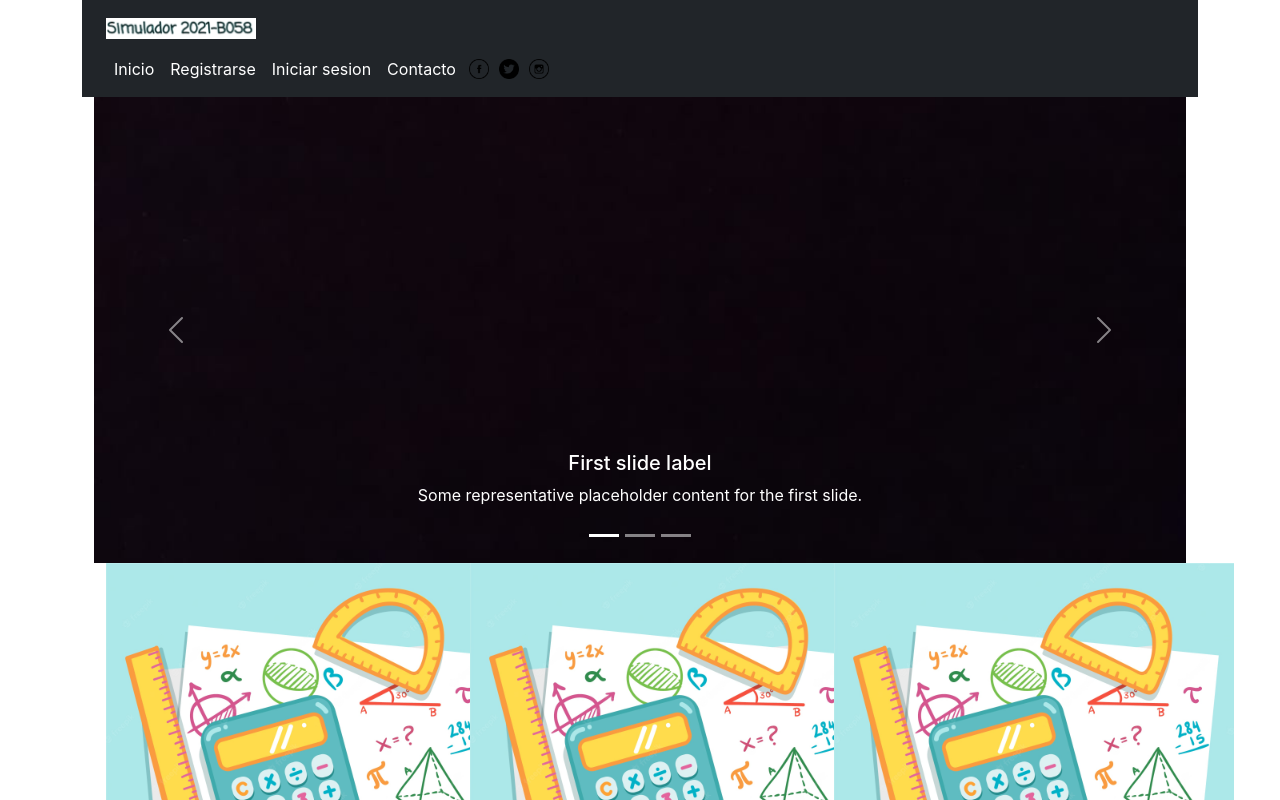
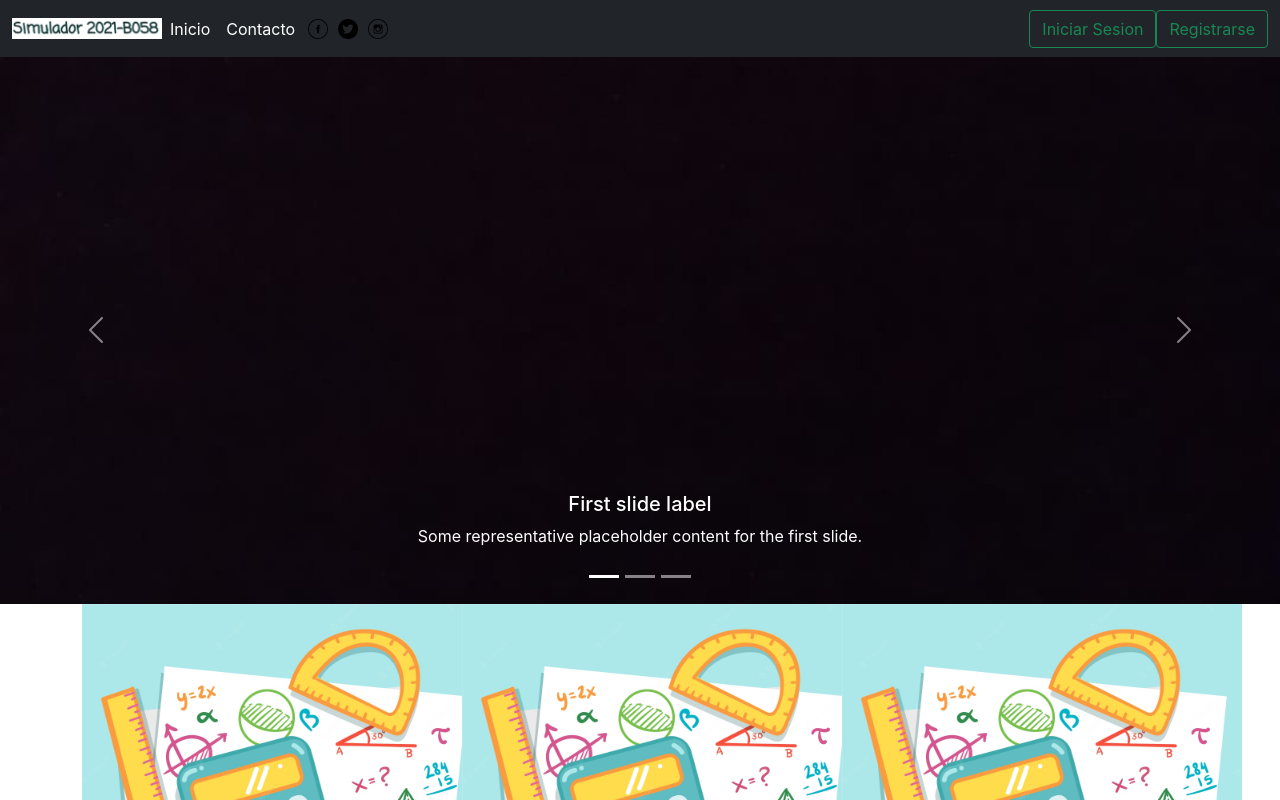
Before and after one commit to YaronDavid/TrabajoTerminal, a React (Create React App) app: page / in a window 1280 px wide. Shown: the top 800 px of the page. Built offline with nearby package versions, Linux system fonts and the light colour scheme.

Commit message:
"Act header y footer"
Se actualizo el header y se agrego el footer para una mejor presentación y se elimino un boton innecesario en el index

```diff
--- a/src/App.js
+++ b/src/App.js
@@ -3,11 +3,6 @@ import ListExercises from './components/ListExercises';
 import Index2 from './components/Index2';
 import UpdateExercise from './components/UpdateExercise';
 import React from "react";
-import {
-  BrowserRouter as Router,
-  Routes,
-  Route
-} from "react-router-dom";
 import NavBar from './components/NavBar';
 import CreateExercise from './components/CreateExercise';
 import OneExercise from './components/OneExercise';
@@ -15,6 +10,18 @@ import SolveExercise from './components/SolveExercise';
 import Login from './components/Login';
 import Home from './components/Home';
 import Registro from './components/Registro';
+import Header from './components/Header';
+import Footer from './components/Footer';
+import Grupo from './components/Grupo';
+import Temas from './components/Temas';
+import Sistemas from './components/Sistemas';
+import MyGroups from './components/MyGroups'
+import {
+  BrowserRouter as Router,
+  Routes,
+  Route
+} from "react-router-dom";
+
 
 
 
@@ -22,9 +29,7 @@ function App() {
   return (
     <div>
       <Router>
-        <div className='container'>
           <NavBar/>
-          <div className='container'>
           <Routes>
               <Route path='/' exact element = {<Index2/>}></Route>
               <Route path='/exercises' element = {<ListExercises/>}></Route>
@@ -35,9 +40,12 @@ function App() {
               <Route path='/login' element = {<Login/>}></Route>
               <Route path='/home' element = {<Home/>}></Route>
               <Route path='/registro' element = {<Registro/>}></Route>
+              <Route path='/grupo' element = {<Grupo/>}></Route>
+              <Route path='/temas' element = {<Temas/>}></Route>
+              <Route path='/sistemas' element = {<Sistemas/>}></Route>
+              <Route path='/myGroups' element = {<MyGroups/>}></Route>
             </Routes>
-          </div>
-        </div>
+
       </Router>
     </div>
   );
--- /dev/null
+++ b/src/components/Footer.js
@@ -0,0 +1,32 @@
+import { Link } from "react-router-dom";
+
+const Footer=()=>{
+    return(
+        <div className="footer">
+            <footer className="text-white py-4 bg-dark">
+  				<div className="container">
+					<nav className="row">
+						<ul className="col-12 col-md-4 list-unstyled">
+							<li className="font-weight-bold mb-2">© 2022 México. Todos los derechos reservados</li>
+						</ul>
+
+						<ul className="col-12 col-md-4 list-unstyled">
+							<li className="text-center">Simulador B058</li>
+						</ul>
+
+						<ul className="col-12 col-md-4 list-unstyled">
+							<li className="text-center mb-2" class='d-flex justify-content-between'>Síguenos
+								<i className="bi bi-facebook"/>
+								<i className="bi bi-twitter"/>
+								<i className="bi bi-instagram"/>
+							</li>
+						</ul>
+
+					</nav>
+  				</div>
+			</footer>
+        </div>
+    )
+}
+
+export default Footer;
--- a/src/components/Index2.js
+++ b/src/components/Index2.js
@@ -9,7 +9,6 @@ export default function Index2() {
         <>
             <Carrusel />
             <Banner />
-            <a className="btn btn-primary" href="./Login.js">Login</a>
         </>
     );
 }
--- a/src/components/NavBar.js
+++ b/src/components/NavBar.js
@@ -9,8 +9,7 @@ import UserServices from '../services/UserServices';
 
 export default function NavBar() {
 
-  let log='';
-  let cerrar='';
+  let sesion='';
   let grupos='';
 
   const[id,setId] = useState(null);
@@ -21,11 +20,11 @@ export default function NavBar() {
     if(id){
     UserServices.getUserById(id).then((res)=>{
       setTipo(res.data.tipo_usuario);
+      sessionStorage.setItem("tipo",tipo);
     }
 
     );
   }
-    console.log(tipo);
   });
 
   const closeSesion = () =>{
@@ -34,47 +33,37 @@ export default function NavBar() {
 
 
   if(!id){
-    log = <>
-            <li className="nav-item">
-              <a className="nav-link active" aria-current="page" href="registro">Registrarse</a>
-            </li>
-            <li className="nav-item">
-              <a className="nav-link active" aria-current="page" href="/login">Iniciar sesion</a>
-            </li>
-          </>
-    cerrar = <></>
-    grupos = <></>
+    sesion = <form className='d-flex'>
+    <a href='./login' className='btn btn-outline-success'>Iniciar Sesion</a>
+    <a href='./registro' className='btn btn-outline-success'>Registrarse</a>
+    </form>
+
+    grupos=<></>
   }else{
-    log = <></>
-    grupos =  <li className="nav-item">
-                <a className="nav-link active btn btn-close-session" aria-current="page" href="/myGroups">Mis grupos</a>
-              </li>
-    cerrar =  <li className="nav-item">
-                <a className="btn btn-close-session" aria-current="page" href="/" onClick={closeSesion}>Cerrar sesion</a>
+    grupos =  <>
+                <li className="nav-item">
+                  <a className="nav-link active" aria-current="page" href="/myGroups">Mis grupos</a>
+                </li>
+            </>
+    sesion =  <li className="d-flex">
+                <a className="btn btn-outline-warning" aria-current="page" href="/" onClick={closeSesion}>Cerrar sesion</a>
               </li>
   }
 
-  if(tipo==0){
-
-  }
   return (
 
     <>
-      <nav className="navbar navbar-expand-lg navbar-dark bg-dark justify-content-between">
-
-        <div className="container">
-          <div className="container-fluid">
-
-              <img className="logotipo" src={Logotipo} alt="" />
-
-            <div className="collapse navbar-collapse" id="navbarSupportedContent">
-              <ul className="navbar-nav me-auto mb-2 mb-lg-0">
+      <nav className="navbar navbar-expand-lg navbar-dark bg-dark">
+        <div className='container-fluid'>
+          <img className="logotipo" src={Logotipo} alt="" />
+          <div className="collapse navbar-collapse" id="navbarSupportedContent">
+              <ul className="navbar-nav me-auto mb-2 mb-lg-0 navbar-nav-scroll">
 
                 <li className="nav-item">
                   <a className="nav-link active" aria-current="page" href="/">Inicio</a>
                 </li>
 
-                {log}
+                {grupos}
 
                 <li>
                   <a className="nav-link active" aria-current="page">Contacto</a>
@@ -84,12 +73,10 @@ export default function NavBar() {
                   <a href="#"><img className="iconos-redes-header" src={tw} alt="Twitter" /></a>
                   <a href="#"><img className="iconos-redes-header" src={insta} alt="Instagram" /></a>
                 </li>
-                {cerrar}
               </ul>
-
+              {sesion}
             </div>
-          </div>
-        </div>
+            </div>
       </nav>
     </>
   );
```
